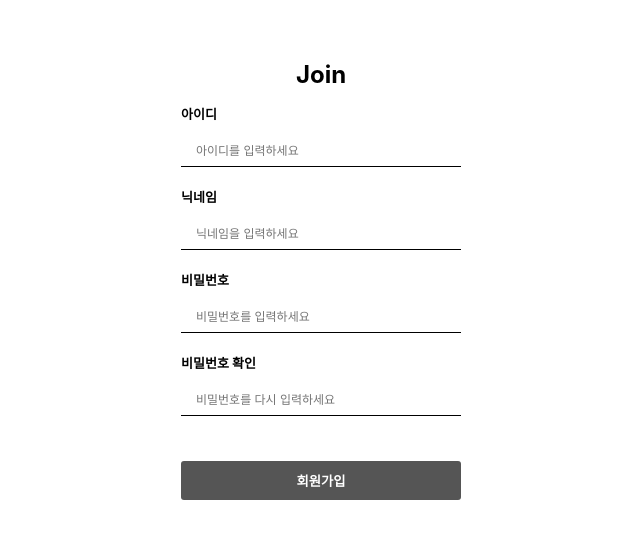
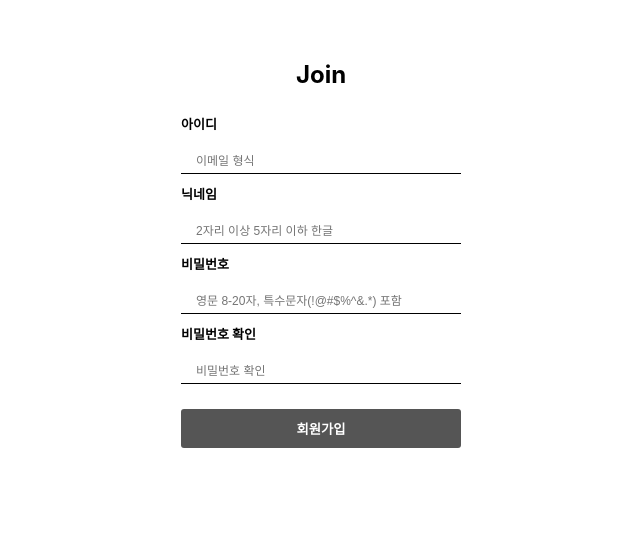
Before and after one commit to nggoong/cafe-in, a React (Create React App) app: page /signup in a window 1280 px wide. Shown: the top 538 px of the page, without its empty margins (319-959 px from the left). Built offline with nearby package versions, Linux system fonts and the light colour scheme; no server answers.

Commit message:
회원가입 페이지 유효성 검사 추가

```diff
--- a/src/components/user/Login.jsx
+++ b/src/components/user/Login.jsx
@@ -20,6 +20,8 @@ const Login = () => {
         } else if (pw_ref.current.value === '') {
             alert ('비밀번호를 입력하세요!')
         }
+
+
 
         //아이디 형식이 맞지 않을 경우 :
         //서버의 아이디와 일치하지 않을 경우 :
--- a/src/components/user/SignUp.jsx
+++ b/src/components/user/SignUp.jsx
@@ -1,44 +1,149 @@
-import React from 'react';
+import React, { useState } from 'react';
 import styled from 'styled-components';
+import { useNavigate } from "react-router-dom";
 
 const SignUp = () => {
 
+    const navigate = useNavigate();
+
+    //ref로 input값 받아오기
     const email_ref = React.useRef(null);
+    const nickname_ref = React.useRef(null);
     const pw_ref = React.useRef(null);
-    const nickname_ref = React.useRef(null);
+    const pwcheck_ref = React.useRef(null);
+
+    //input값 제한 조건 충족에 따른 p태그 반환
+    const [emailcheck, setEmailCheck] = useState(null);
+    const [nicknamecheck, setNickNameCheck] = useState(null);
+    const [pwcheck, setPwCheck] = useState(null);
+    const [pwrecheck, setPwReCheck] = useState(null);
+
+    //아이디(이메일) 제한 조건 : 이메일 형식
+    const email_limit = (email) => {
+        let _reg = /^[a-zA-Z0-9+-_.]+@[a-zA-Z0-9-]+\.[a-zA-Z0-9-.]+$/;
+        return _reg.test(email);
+    };
+
+    //아이디 형식이 맞지 않을 경우
+    const idCheck = () => {
+        if (!email_limit(email_ref.current.value)) {
+            setEmailCheck(false);
+        } else {
+            setEmailCheck(true);
+        }
+    }
+
+
+    // 닉네임 제한 조건 : 2자리 이상 5자리 이하 한글
+    const nickname_limit = (nickname) => {
+        let _reg = /^(?=.*[ㄱ-ㅎ가-힣])[a-zA-Z0-9ㄱ-ㅎ가-힣]{2,5}$/;
+        return _reg.test(nickname);
+    };
+
+    //닉네임 형식이 맞지 않을 경우
+    const nickNameCheck = () => {
+        if (!nickname_limit(nickname_ref.current.value)) {
+            setNickNameCheck(false);
+        } else {
+            setNickNameCheck(true);
+        }
+    }
+
+    // 비밀번호 제한 조건 : 8자리 이상 20자리 이하
+    const password_limit = (password) => {
+        let _reg = /^[0-9a-zA-Z!@#$%^&.*]{8,20}$/;
+        return _reg.test(password);
+    };
+
+    //비밀번호 형식이 맞지 않을 경우
+    const pwCheck = () => {
+        if (!password_limit(pw_ref.current.value)) {
+            setPwCheck(false);
+        } else {
+            setPwCheck(true);
+        }
+    }
+
+
+    // 유저 비밀번호 확인 일치 체크
+    const pwReCheck = () => {
+        if (pw_ref.current.value !== pwcheck_ref.current.value) {
+            setPwReCheck(false);
+        } else {
+            setPwReCheck(true);
+        }
+    }
 
     const submitJoin = () => {
+
+        //보내줄 데이터 모아서 변수에 담기!
         const user_data = {
             email : email_ref.current.value,
             nickname : nickname_ref.current.value,
-            password : pw_ref.current.value
+            password : pw_ref.current.value,
         }
 
+        //input 값에 공란이 있으면 알럿 띄우기
         if (email_ref.current.value === '') {
             alert ('아이디를 입력하세요!')
         } else if (nickname_ref.current.value === '') {
             alert ('닉네임을 입력하세요!')
         } else if (pw_ref.current.value === '') {
             alert ('비밀번호를 입력하세요!')
+        } else if (pwcheck_ref.current.value === '') {
+            alert ('비밀번호를 다시 입력하세요!')
+        }
+        // console.log(user_data)
+
+        //회원가입 성공시 db는 서버로 보내고 알럿띄우고 login 페이지로 이동
+        if (emailcheck && nickNameCheck && pwcheck && pwrecheck === true) {
+
+            //db 서버로 보내기
+
+            alert('가입을 축하드려요!')
+            navigate('/login');
         }
 
-        console.log(user_data)
-
-        //아이디 형식이 맞지 않을 경우 :
-        //닉네임 형식이 맞지 않을 경우??
-        //비밀번호 형식이 맞지 않을 경우
-        //비밀번호&&비밀번호 확인 input이 같지 않으면?
-        //회원가입 성공시-> 서버로 보내고 알럿띄우고 login 페이지로 이동
     }
 
     return (
         <SingupWrapper>
             <h2>Join</h2>
             <SignupBox>
-            <p>아이디</p><input ref={email_ref} placeholder="아이디를 입력하세요"/>< br/>
-            <p>닉네임</p><input ref={nickname_ref} placeholder="닉네임을 입력하세요"/>< br/>
-            <p>비밀번호</p><input ref={pw_ref} type="password" placeholder="비밀번호를 입력하세요"/>< br/>
-            <p>비밀번호 확인</p><input type="password" placeholder="비밀번호를 다시 입력하세요"/>< br/>
+            <p>아이디</p>
+            <input
+                placeholder="이메일 형식"
+                ref={email_ref}
+                onBlur={idCheck}
+                />< br/>
+            {(emailcheck == null) ? (<None />) : emailcheck? (<Success><p>사용 가능한 아이디입니다.</p></Success>)
+                : (<Fail><p>이메일 형식으로 작성해주세요!</p></Fail>)}
+            <p>닉네임</p>
+            <input
+                placeholder="2자리 이상 5자리 이하 한글"
+                ref={nickname_ref}
+                onBlur={nickNameCheck}
+                />< br/>
+            {(nicknamecheck == null) ? (<None />) : nicknamecheck? (<Success><p>사용 가능한 닉네임입니다.</p></Success>)
+                : (<Fail><p>2자리 이상 5자리 이하 한글로 작성해주세요!</p></Fail>)}
+            <p>비밀번호</p>
+            <input
+                type="password"
+                placeholder="영문 8-20자, 특수문자(!@#$%^&.*) 포함 "
+                ref={pw_ref}
+                onBlur={pwCheck}
+                />< br/>
+            {(pwcheck == null) ? (<None />) : pwcheck? (<Success><p>사용 가능한 비밀번호입니다.</p></Success>)
+                : (<Fail><p>특수문자를 포함 영문(8-20자)으로 작성해주세요!</p></Fail>)}
+            <p>비밀번호 확인</p>
+            <input
+                type="password"
+                placeholder="비밀번호 확인"
+                ref={pwcheck_ref}
+                onBlur={pwReCheck}
+                />< br/>
+            {(pwrecheck == null) ? (<None />) : pwrecheck? (<Success><p></p></Success>)
+                : (<Fail><p>입력하신 비밀번호와 다릅니다!</p></Fail>)}
             <button onClick={submitJoin}>회원가입</button>
             </SignupBox>
         </SingupWrapper>
@@ -54,29 +159,23 @@ const SingupWrapper =styled.div`
     align-items: center;
     background:white;
 
-    // position:absolute;
-    // z-index:100;
-    // width:100vw;
-    // height:100vh;
-    // top:0;
-    // left:0;
 `
 
 const SignupBox =styled.div`
 
     margin-top : 15px;
 
-
     p {
         text-align: left;
         font-size : small;
         font-weight : bold;
+        margin-top :10px;
     }
 
     input {
         padding: 15px;
-        padding-bottom : 8px;
-        margin-bottom : 20px;
+        padding-bottom : 5px;
+        margin-bottom : 0px;
         margin-top : 5px;
         border : none;
         border-bottom : 1px solid;
@@ -86,11 +185,9 @@ const SignupBox =styled.div`
             background-color : #EEE;
             color : black;
           }
-
         &:focus{
             outline : none;
         }
-
         ::placeholder{
             font-size : 12px;
         }
@@ -113,3 +210,32 @@ const SignupBox =styled.div`
     }
 
 `
+
+const None = styled.div `
+    display : none;
+    // display : ${(props) => (props.emailcheck == null) ? 'none' : props.emailcheck ? '' : ''}
+`
+
+
+const Fail = styled.div `
+    p {
+        margin-top : 5px;
+        font-size : 12px;
+        // font-weight : lighter;
+        padding-bottom : 15px;
+        padding-left : 10px;
+    }
+    color : #f21a1a;
+
+    `
+
+const Success = styled.div `
+    p {
+        margin-top : 5px;
+        font-size : 12px;
+        // font-weight : lighter;
+        padding-bottom : 15px;
+        padding-left : 10px;
+    }
+    color : #34b534;
+    `
```
